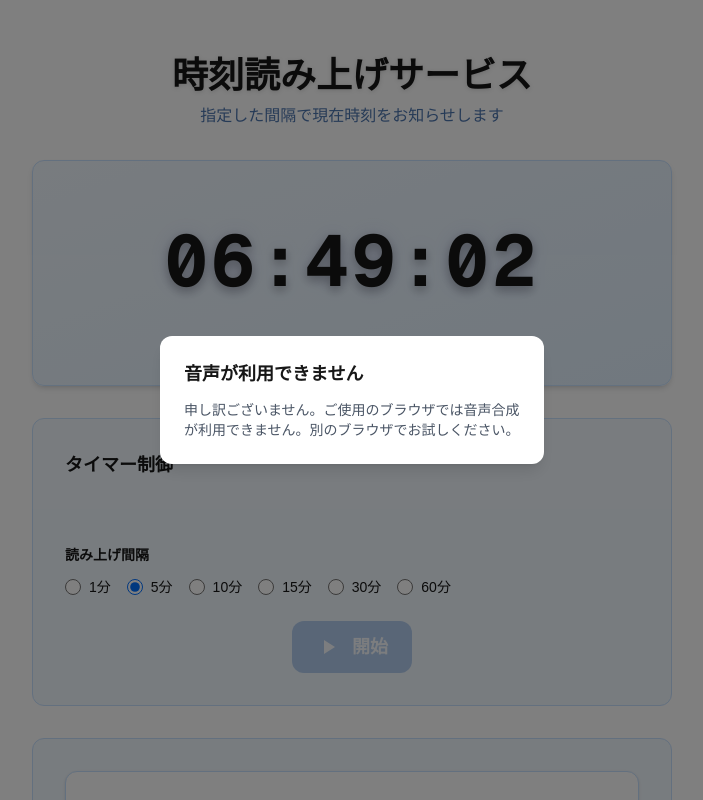
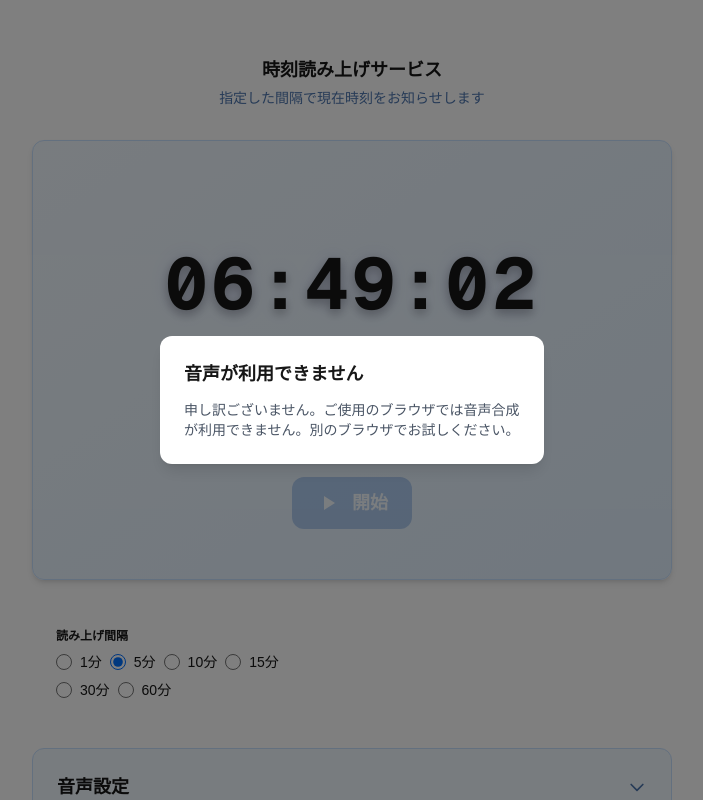
Before and after one commit to poko8nada/time-call-web-v1, a Next.js app: page / in a window 1280 px wide. Shown: the top 800 px of the page, without its empty margins (288-991 px from the left). Built offline with nearby package versions, Linux system fonts and the light colour scheme.

Commit message:
refactor: redesign layout with integrated timer and accordion settings

```diff
--- a/app/_components/IntervalSelector.tsx
+++ b/app/_components/IntervalSelector.tsx
@@ -17,6 +17,11 @@ interface IntervalSelectorProps {
    * Disable the selector (e.g., when timer is running)
    */
   disabled?: boolean
+
+  /**
+   * Compact mode for horizontal Quick Settings bar
+   */
+  compact?: boolean
 }
 
 const INTERVAL_OPTIONS = [1, 5, 10, 15, 30, 60]
@@ -44,6 +49,7 @@ export function IntervalSelector({
   interval,
   onChange,
   disabled = false,
+  compact = false,
 }: IntervalSelectorProps) {
   const handleChange = useCallback(
     (e: React.ChangeEvent<HTMLInputElement>) => {
@@ -59,11 +65,17 @@ export function IntervalSelector({
       className='border-0 p-0'
       aria-label='Time call interval selection'
     >
-      <legend className='text-sm font-semibold text-foreground dark:text-foreground mb-3 block'>
+      <legend
+        className={`font-semibold text-foreground dark:text-foreground block ${
+          compact ? 'text-xs mb-2' : 'text-sm mb-3'
+        }`}
+      >
         読み上げ間隔
       </legend>
 
-      <div className='flex flex-wrap gap-2 sm:gap-3 md:gap-4'>
+      <div
+        className={`flex flex-wrap ${compact ? 'gap-2' : 'gap-2 sm:gap-3 md:gap-4'}`}
+      >
         {INTERVAL_OPTIONS.map(option => (
           <label
             key={option}
--- a/app/_components/NextCallTimeDisplay.tsx
+++ b/app/_components/NextCallTimeDisplay.tsx
@@ -29,11 +29,11 @@ export function NextCallTimeDisplay({
 
   return (
     <div
-      className={`mt-3 sm:mt-4 md:mt-6 px-2 sm:px-4 transition-opacity transition-height duration-300 overflow-hidden ${
-        isRunning && nextCallTime ? 'opacity-100 h-auto' : 'opacity-0 h-0'
+      className={`min-h-[4rem] sm:min-h-[4.5rem] flex items-center justify-center px-2 sm:px-4 transition-opacity duration-300 ${
+        isRunning && nextCallTime ? 'opacity-100' : 'opacity-0'
       }`}
     >
-      <div className='bg-gradient-to-r from-primary-50/50 to-secondary-50/50 dark:from-primary-900/20 dark:to-secondary-900/20 rounded-lg p-3 sm:p-4 border border-primary-200/30 dark:border-primary-700/30 shadow-subtle'>
+      <div className='bg-gradient-to-r from-primary-50/50 to-secondary-50/50 dark:from-primary-900/20 dark:to-secondary-900/20 rounded-lg p-3 sm:p-4 border border-primary-200/30 dark:border-primary-700/30 shadow-subtle w-full'>
         <p className='text-xs sm:text-sm md:text-base text-center text-secondary-600 dark:text-secondary-400'>
           次の読み上げ:{' '}
           <span className='font-bold text-primary-600 dark:text-primary-400 tracking-wider'>
--- a/app/_components/PlayIcon.tsx
+++ b/app/_components/PlayIcon.tsx
@@ -5,6 +5,8 @@ export function PlayIcon({ className = '' }: { className?: string }) {
       viewBox='0 0 24 24'
       fill='currentColor'
       className={className}
+      aria-label='再生'
+      role='img'
     >
       <path d='M8 5v14l11-7z' />
     </svg>
@@ -18,6 +20,8 @@ export function PauseIcon({ className = '' }: { className?: string }) {
       viewBox='0 0 24 24'
       fill='currentColor'
       className={className}
+      aria-label='一時停止'
+      role='img'
     >
       <rect x='6' y='4' width='4' height='16' />
       <rect x='14' y='4' width='4' height='16' />
--- a/app/_components/VoiceSelector.tsx
+++ b/app/_components/VoiceSelector.tsx
@@ -1,12 +1,14 @@
 'use client'
 
-import { useCallback, useEffect, useState } from 'react'
+import { useCallback, useEffect, useId, useState } from 'react'
 
 interface VoiceSelectorProps {
   voices: SpeechSynthesisVoice[]
   selectedVoice: SpeechSynthesisVoice | null
   onVoiceChange: (voice: SpeechSynthesisVoice) => void
-  isSupported: boolean
+  isSupported?: boolean
+  disabled?: boolean
+  compact?: boolean
 }
 
 /**
@@ -27,9 +29,12 @@ export function VoiceSelector({
   voices,
   selectedVoice,
   onVoiceChange,
-  isSupported,
+  isSupported = true,
+  disabled = false,
+  compact = false,
 }: VoiceSelectorProps) {
   const [mounted, setMounted] = useState(false)
+  const selectId = useId()
 
   useEffect(() => {
     setMounted(true)
@@ -53,15 +58,21 @@ export function VoiceSelector({
   return (
     <div>
       <label
-        htmlFor='voice-select'
-        className='block text-sm font-semibold text-foreground dark:text-foreground mb-3'
+        htmlFor={selectId}
+        className={`block font-semibold text-foreground dark:text-foreground ${
+          compact ? 'text-xs mb-2' : 'text-sm mb-3'
+        }`}
       >
         音声選択
       </label>
       <select
+        id={selectId}
         value={voices.indexOf(selectedVoice || voices[0])}
         onChange={handleVoiceChange}
-        className='w-full px-4 py-2 bg-background dark:bg-secondary-800 border border-secondary-300 dark:border-secondary-600 rounded-md text-foreground dark:text-foreground focus-visible:outline-2 focus-visible:outline-offset-2 focus-visible:outline-primary-600'
+        disabled={disabled}
+        className={`w-full bg-background dark:bg-secondary-800 border border-secondary-300 dark:border-secondary-600 rounded-md text-foreground dark:text-foreground focus-visible:outline-2 focus-visible:outline-offset-2 focus-visible:outline-primary-600 disabled:opacity-50 disabled:cursor-not-allowed ${
+          compact ? 'px-3 py-1.5 text-sm' : 'px-4 py-2'
+        }`}
         aria-label='音声の選択'
       >
         {voices.map((voice, index) => (
@@ -70,9 +81,11 @@ export function VoiceSelector({
           </option>
         ))}
       </select>
-      <p className='mt-2 text-xs text-secondary-600 dark:text-secondary-400'>
-        選択した音声で時刻が読み上げられます
-      </p>
+      {!compact && (
+        <p className='mt-2 text-xs text-secondary-600 dark:text-secondary-400'>
+          選択した音声で時刻が読み上げられます
+        </p>
+      )}
     </div>
   )
 }
--- a/app/_features/TimeCallService/AudioSettings.tsx
+++ b/app/_features/TimeCallService/AudioSettings.tsx
@@ -1,6 +1,7 @@
-import { SettingsPanel } from '@/app/_components/SettingsPanel'
+'use client'
+
+import { useId, useState } from 'react'
 import { TestPlayButton } from '@/app/_components/TestPlayButton'
-import { VoiceSelector } from '@/app/_components/VoiceSelector'
 import { VolumeControl } from '@/app/_components/VolumeControl'
 import type { Result } from '@/utils/types'
 
@@ -8,23 +9,68 @@ interface AudioSettingsProps {
   masterVolume: number
   onSetMasterVolume: (volume: number) => void
   isSupported: boolean
-  voices: SpeechSynthesisVoice[]
   selectedVoice: SpeechSynthesisVoice | null
-  onVoiceChange: (voice: SpeechSynthesisVoice | null) => void
   onPlaySpeech: (text: string) => Promise<Result<void, string>>
 }
 
+/**
+ * AudioSettings
+ *
+ * Collapsible accordion for audio settings (volume and test playback).
+ * Default closed to save space. Voice selection moved to Quick Settings bar.
+ * Uses grid-rows for smooth animation without layout shift.
+ */
 export function AudioSettings({
   masterVolume,
   onSetMasterVolume,
   isSupported,
-  voices,
   selectedVoice,
-  onVoiceChange,
   onPlaySpeech,
 }: AudioSettingsProps) {
+  const [isOpen, setIsOpen] = useState(false)
+  const contentId = useId()
+
   return (
-    <SettingsPanel>
+    <div className='bg-secondary-50 dark:bg-secondary-900 rounded-lg border border-secondary-200 dark:border-secondary-800'>
+      {/* Accordion Header */}
+      <button
+        type='button'
+        onClick={() => setIsOpen(!isOpen)}
+        className='w-full flex items-center justify-between p-4 sm:p-6 text-left hover:bg-secondary-100 dark:hover:bg-secondary-800 transition-colors rounded-lg focus-visible:outline-2 focus-visible:outline-offset-2 focus-visible:outline-primary-600'
+        aria-expanded={isOpen}
+        aria-controls={contentId}
+      >
+        <h2 className='text-base sm:text-lg font-semibold text-foreground dark:text-foreground'>
+          音声設定
+        </h2>
+        <svg
+          className={`w-5 h-5 text-secondary-600 dark:text-secondary-400 transition-transform duration-300 ${
+            isOpen ? 'rotate-180' : ''
+          }`}
+          fill='none'
+          viewBox='0 0 24 24'
+          stroke='currentColor'
+          aria-label={isOpen ? '閉じる' : '開く'}
+          role='img'
+        >
+          <path
+            strokeLinecap='round'
+            strokeLinejoin='round'
+            strokeWidth={2}
+            d='M19 9l-7 7-7-7'
+          />
+        </svg>
+      </button>
+
+      {/* Accordion Content */}
+      <div
+        id={contentId}
+        className={`grid transition-all duration-300 ease-in-out ${
+          isOpen ? 'grid-rows-[1fr]' : 'grid-rows-[0fr]'
+        }`}
+      >
+        <div className='overflow-hidden'>
+          <div className='p-4 sm:p-6 pt-0 space-y-6'>
             <VolumeControl
               masterVolume={masterVolume}
               onSetMasterVolume={onSetMasterVolume}
@@ -32,18 +78,15 @@ export function AudioSettings({
               description='ビープ音と読み上げ音の両方に適用されます'
             />
             <div>
-        <VoiceSelector
-          voices={voices}
-          selectedVoice={selectedVoice}
-          onVoiceChange={onVoiceChange}
-          isSupported={isSupported}
-        />
               <TestPlayButton
                 selectedVoice={selectedVoice}
                 onPlaySpeech={onPlaySpeech}
                 isSupported={isSupported}
               />
             </div>
-    </SettingsPanel>
+          </div>
+        </div>
+      </div>
+    </div>
   )
 }
--- a/app/_features/TimeCallService/TimerControls.tsx
+++ b/app/_features/TimeCallService/TimerControls.tsx
@@ -1,47 +1,35 @@
 'use client'
 
 import { ControlButton } from '@/app/_components/ControlButton'
-import { CurrentIntervalDisplay } from '@/app/_components/CurrentIntervalDisplay'
-import { IntervalSelector } from '@/app/_components/IntervalSelector'
 
 interface TimerControlsProps {
   isRunning: boolean
-  interval: number
   onStart: () => void
   onStop: () => void
-  onIntervalChange: (interval: number) => void
   isAvailable: boolean
 }
 
+/**
+ * TimerControls
+ *
+ * Simplified component that returns only the START/STOP button
+ * for integration inside the main timer area.
+ * Interval and Voice selectors moved to QuickSettings bar.
+ */
 export function TimerControls({
   isRunning,
-  interval,
   onStart,
   onStop,
-  onIntervalChange,
   isAvailable,
 }: TimerControlsProps) {
   return (
-    <div className='space-y-6'>
-      {/* Current Interval Display (shown when running) */}
-      <CurrentIntervalDisplay isRunning={isRunning} interval={interval} />
-
-      {/* Interval Selector */}
-      <IntervalSelector
-        interval={interval}
-        onChange={onIntervalChange}
-        disabled={isRunning}
+    <div className='flex justify-center w-full min-h-[3.5rem] items-center'>
+      <ControlButton
+        isRunning={isRunning}
+        onStart={onStart}
+        onStop={onStop}
+        disabled={!isAvailable}
       />
-
-      {/* Control Button */}
-      <div className='flex justify-center'>
-        <ControlButton
-          isRunning={isRunning}
-          onStart={onStart}
-          onStop={onStop}
-          disabled={!isAvailable}
-        />
-      </div>
     </div>
   )
 }
--- a/app/_features/TimeCallService/index.tsx
+++ b/app/_features/TimeCallService/index.tsx
@@ -1,9 +1,11 @@
 'use client'
 
 import { useEffect, useState } from 'react'
+import { DigitalClock } from '@/app/_components/DigitalClock'
+import { IntervalSelector } from '@/app/_components/IntervalSelector'
+import { NextCallTimeDisplay } from '@/app/_components/NextCallTimeDisplay'
+import { VoiceSelector } from '@/app/_components/VoiceSelector'
 import { VoiceUnavailableDialog } from '@/app/_components/VoiceUnavailableDialog'
-import { DigitalClock } from '@/app/_components/DigitalClock'
-import { NextCallTimeDisplay } from '@/app/_components/NextCallTimeDisplay'
 import { useBeepSound } from '@/app/_hooks/useBeepSound'
 import { useClock } from '@/app/_hooks/useClock'
 import { useSpeechSynthesis } from '@/app/_hooks/useSpeechSynthesis'
@@ -46,53 +48,73 @@ export function TimeCallService() {
       <VoiceUnavailableDialog isOpen={!isAvailable} />
 
       <main className='w-full max-w-2xl mx-auto space-y-6 sm:space-y-8 px-3 sm:px-4'>
-        {/* Header */}
-        <div className='text-center space-y-2'>
-          <h1 className='text-xl sm:text-2xl md:text-3xl lg:text-4xl font-bold text-foreground dark:text-foreground drop-shadow-sm'>
+        {/* Header - Minimized */}
+        <div className='text-center space-y-1'>
+          <h1 className='text-base sm:text-lg font-bold text-foreground dark:text-foreground'>
             時刻読み上げサービス
           </h1>
-          <p className='text-xs sm:text-sm md:text-base text-secondary-600 dark:text-secondary-400'>
+          <p className='text-xs sm:text-sm text-secondary-600 dark:text-secondary-400'>
             指定した間隔で現在時刻をお知らせします
           </p>
         </div>
 
-        {/* Digital Clock Section */}
-        <div className='flex flex-col items-center justify-center py-6 sm:py-8 md:py-10 lg:py-16 bg-gradient-to-br from-secondary-50 to-secondary-100 dark:from-secondary-900 dark:to-secondary-800 rounded-lg border border-secondary-200 dark:border-secondary-700 shadow-elevated'>
+        {/* Main Timer Section - Unified with integrated button */}
+        <div className='flex flex-col items-center justify-between min-h-[50vh] sm:min-h-[55vh] py-8 sm:py-10 md:py-12 px-6 bg-gradient-to-br from-secondary-50 to-secondary-100 dark:from-secondary-900 dark:to-secondary-800 rounded-lg border border-secondary-200 dark:border-secondary-700 shadow-elevated'>
+          {/* Digital Clock - Enlarged */}
+          <div className='flex-1 flex items-center justify-center w-full'>
             <DigitalClock currentTime={currentTime} />
+          </div>
+
+          {/* Next Call Time - Integrated below clock */}
+          <div className='mb-6'>
             <NextCallTimeDisplay
               nextCallTime={nextCallTime}
               isRunning={isRunning}
             />
           </div>
 
-        {/* Timer Control Section */}
-        <div className='space-y-4 sm:space-y-6 bg-secondary-50 dark:bg-secondary-900 p-4 sm:p-6 md:p-8 rounded-lg border border-secondary-200 dark:border-secondary-800'>
-          <h2 className='text-base sm:text-lg font-semibold text-foreground dark:text-foreground'>
-            タイマー制御
-          </h2>
-
+          {/* Control Button - Inside timer area */}
           <TimerControls
             isRunning={isRunning}
-            interval={interval}
             onStart={startTimer}
             onStop={stopTimer}
-            onIntervalChange={setInterval}
             isAvailable={isAvailable}
           />
         </div>
 
-        {/* Settings Panel */}
-        <div className='bg-secondary-50 dark:bg-secondary-900 p-4 sm:p-6 md:p-8 rounded-lg border border-secondary-200 dark:border-secondary-800'>
-          <AudioSettings
-            isSupported={isSupported}
+        {/* Quick Settings - Horizontal bar */}
+        <div className='flex flex-col sm:flex-row gap-4 sm:gap-6 items-stretch sm:items-center justify-center py-4 px-4 sm:px-6'>
+          {/* Interval Selector */}
+          <div className='flex-1 max-w-xs'>
+            <IntervalSelector
+              interval={interval}
+              onChange={setInterval}
+              disabled={isRunning}
+              compact={true}
+            />
+          </div>
+
+          {/* Voice Selector */}
+          <div className='flex-1 max-w-xs'>
+            <VoiceSelector
               voices={voices}
               selectedVoice={selectedVoice}
               onVoiceChange={setSelectedVoice}
+              isSupported={isSupported}
+              disabled={isRunning}
+              compact={true}
+            />
+          </div>
+        </div>
+
+        {/* Audio Settings - Accordion */}
+        <AudioSettings
+          isSupported={isSupported}
+          selectedVoice={selectedVoice}
           masterVolume={masterVolume}
           onSetMasterVolume={setMasterVolume}
           onPlaySpeech={playSpeech}
         />
-        </div>
       </main>
     </>
   )
```
Also changed, not shown: app/_components/ControlButton.tsx (+5 -5 lines), app/_components/DigitalClock.tsx (+7 -2 lines), app/_components/VoiceUnavailableDialog.tsx (+10 -5 lines), biome.json (+11 -1 lines). Lines whose indentation alone changed are shown as unchanged.
